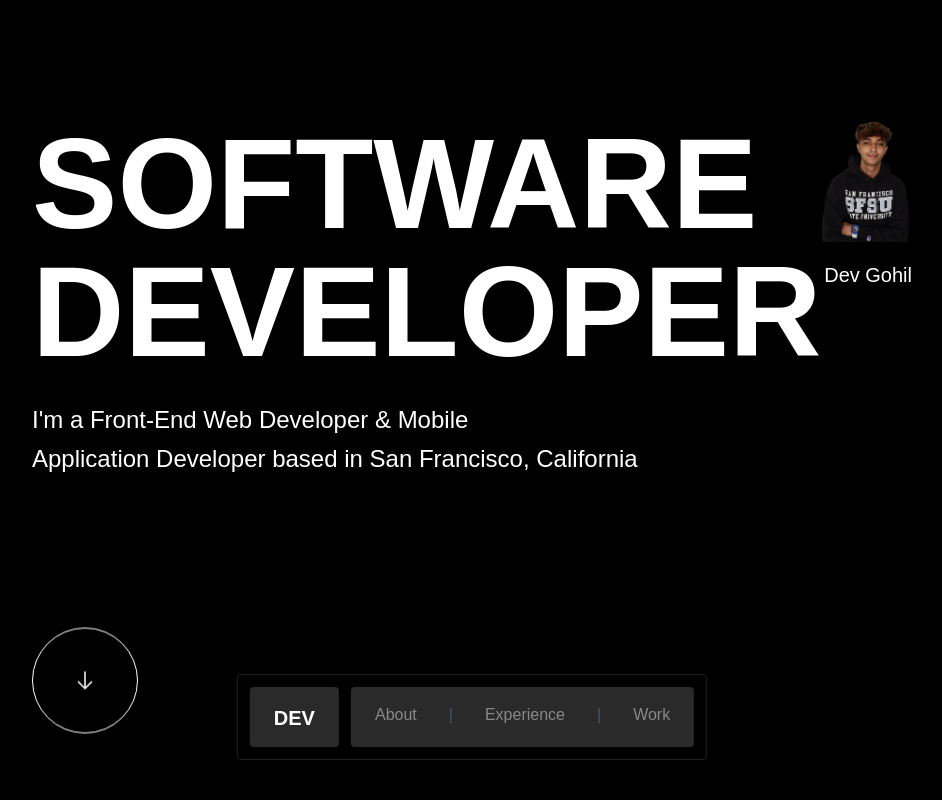
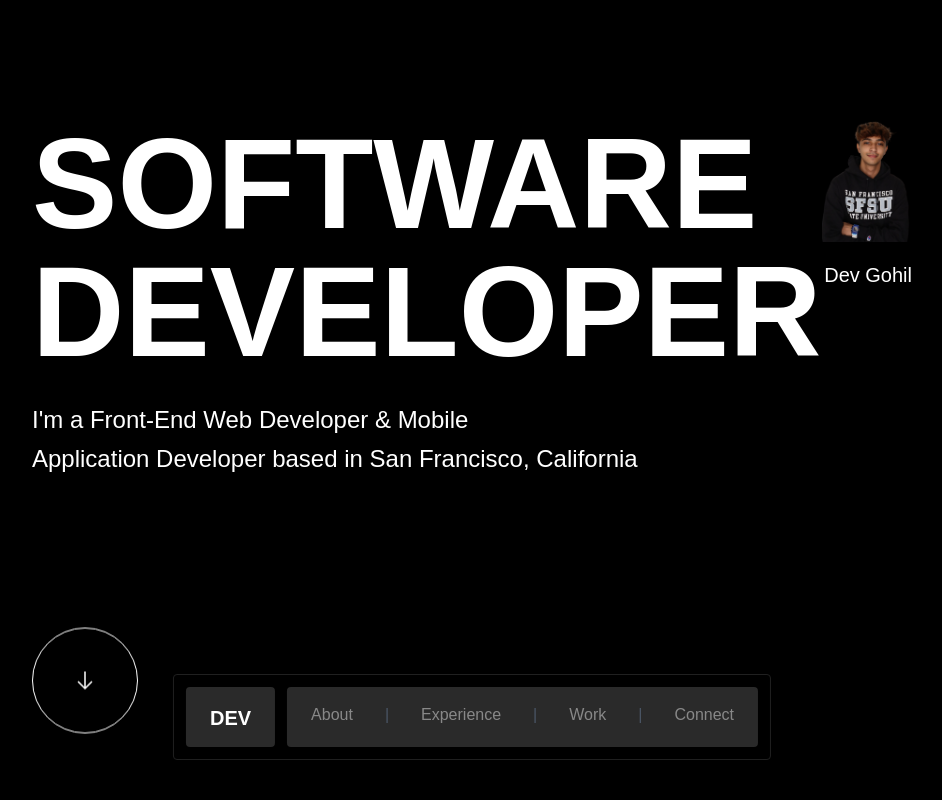
Before and after one commit to gohildev2004/webPortfolio, a React (Vite) app: page / in a window 1280 px wide. Shown: the top 800 px of the page, without its empty margins (168-1110 px from the left). Built offline with nearby package versions, Linux system fonts and the light colour scheme.

Commit message:
minor change

```diff
--- a/src/components/bottomNav.jsx
+++ b/src/components/bottomNav.jsx
@@ -30,13 +30,13 @@ const BottomNav = () => {
           >
             Work
           </a>
-          {/* <span className="text-gray-600">|</span>
+          <span className="text-gray-600">|</span>
           <a
-            href="#reviews"
+            href="#contact"
             className=" text-[#888888] hover:text-white font-medium"
           >
-            Reviews
-          </a> */}
+            Connect
+          </a>
         </div>
       </div>
     </div>
```
